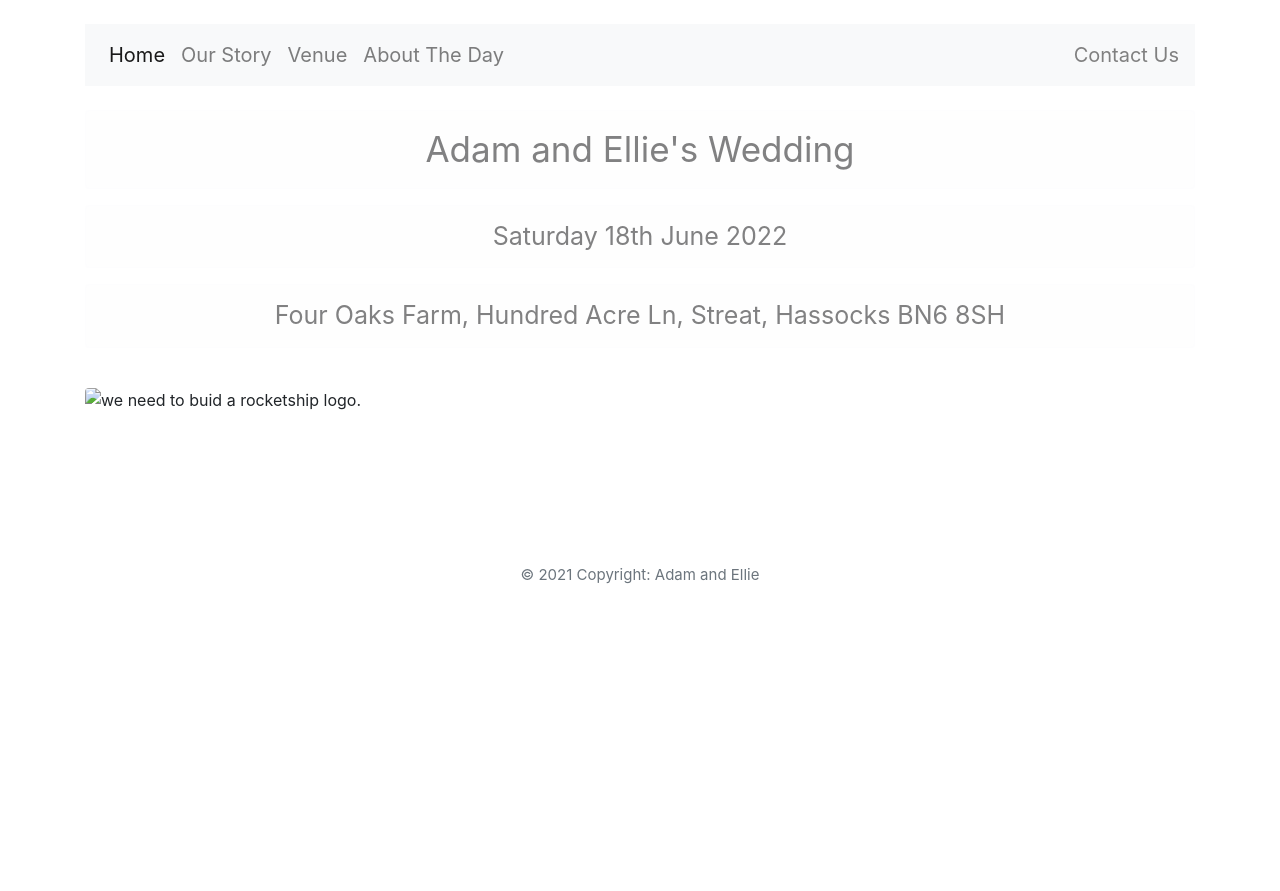
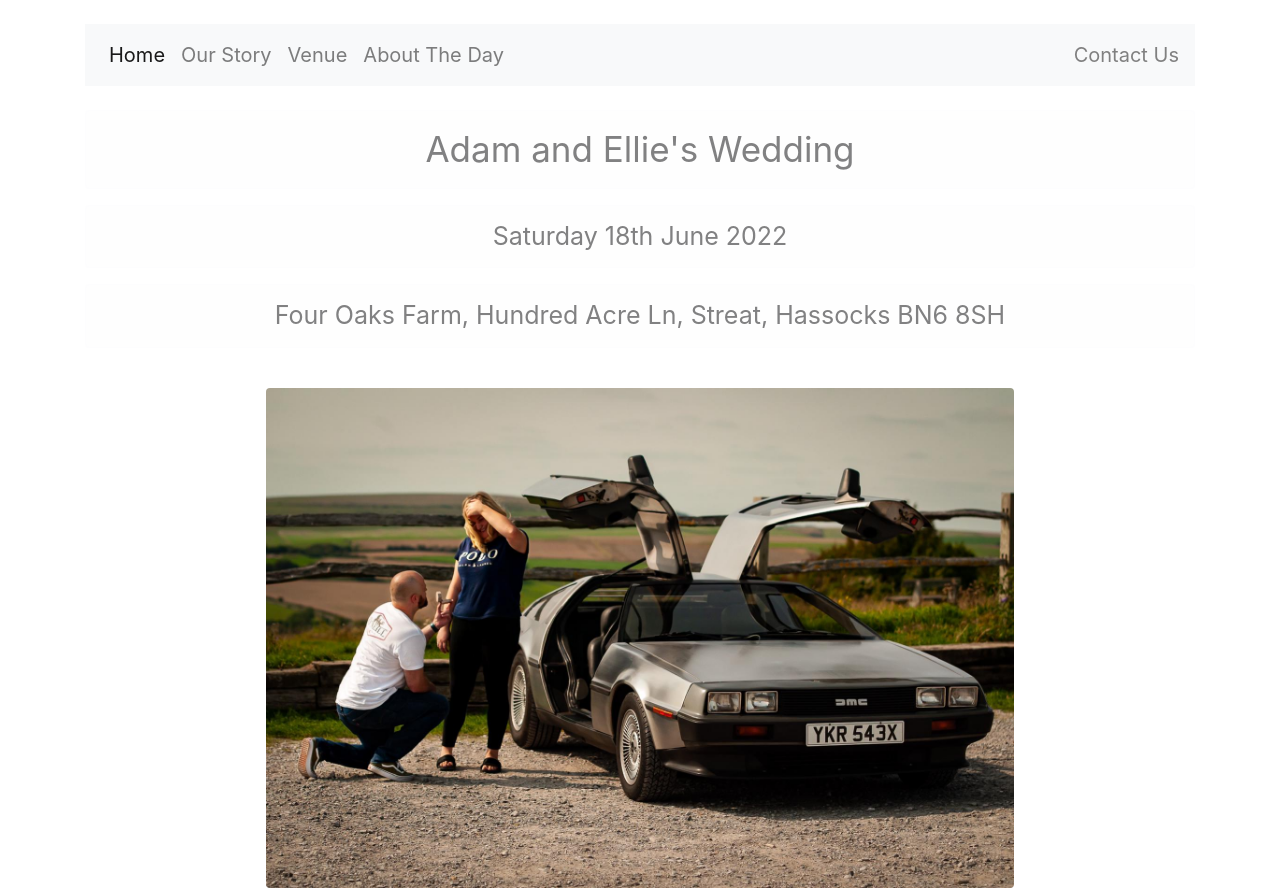
Before and after one commit to theadamvaughan/wedding, a plain HTML site: page index.html in a window 1280 px wide. Shown: the top 891 px of the page. Before the commit the page ends 800 px from the top, so only its background shows below. Drawn offline with nearby package versions, Linux system fonts and the light colour scheme.

Commit message:
updated image url

```diff
--- a/index.html
+++ b/index.html
@@ -92,9 +92,9 @@
 
           <img
             style="max-height: 500px;"
-            src="images/main.jpeg"
+            src="images/adamAndEllie/main.jpeg"
             class="rounded mx-auto d-block img-fluid"
-            alt="we need to buid a rocketship logo."
+            alt="Adam proposing to Ellie with a DeLorean in the background."
           />
           <br />
           <br />
```
